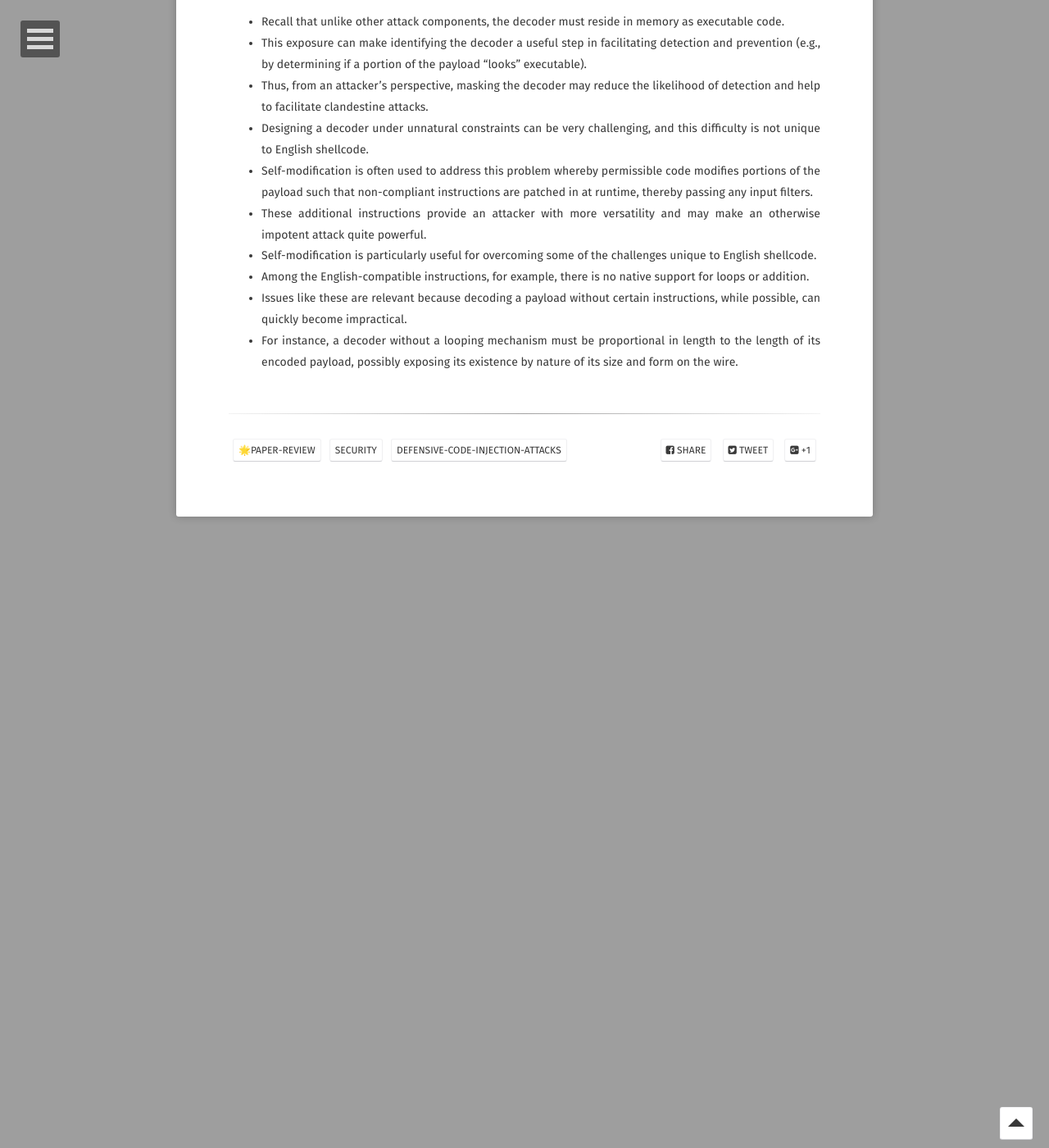
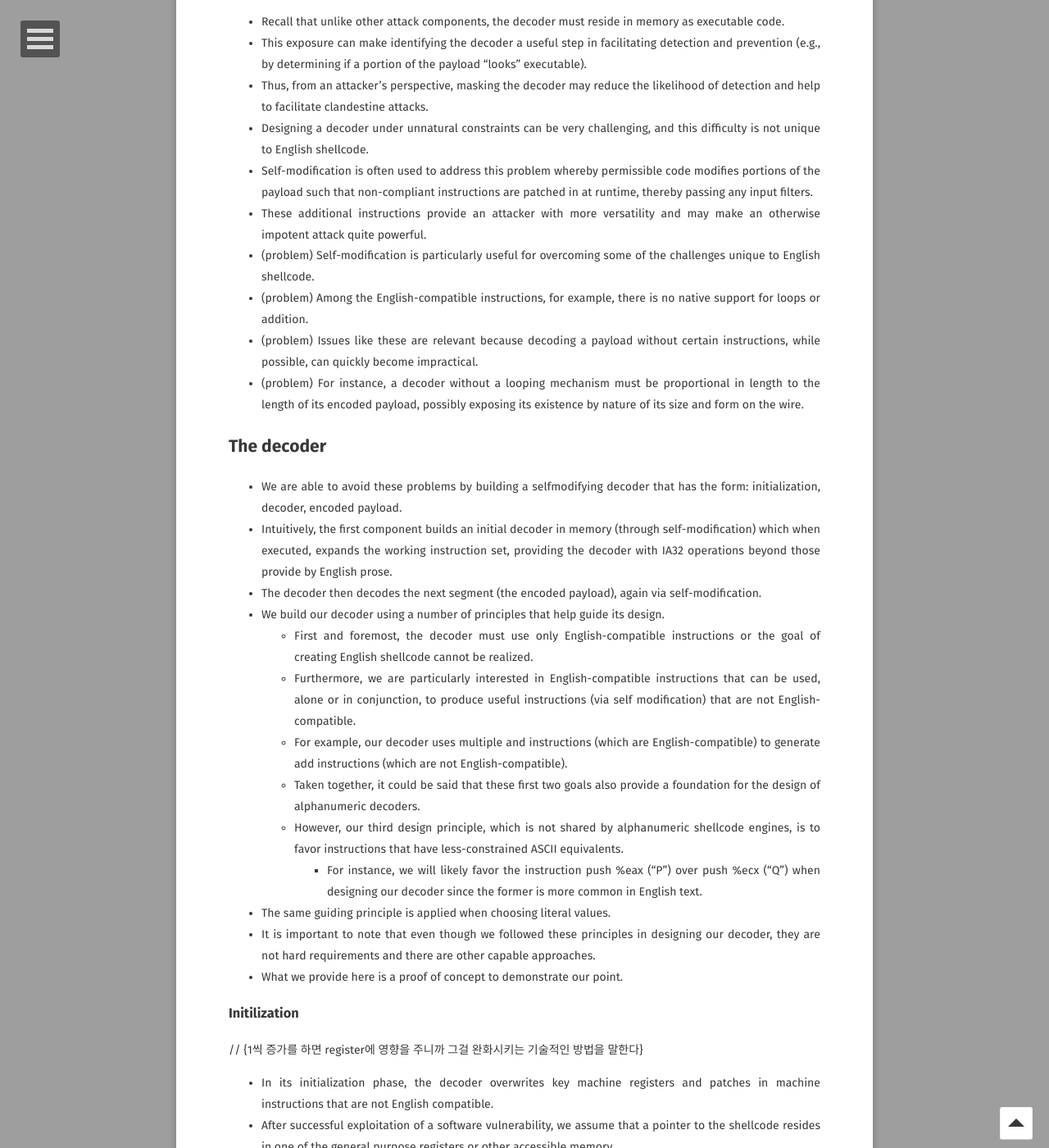
Before and after one commit to leesk212/leesk212.github.io, a Jekyll site: the page built from _posts/2022-11-11-[paper] English Shellcode.md, in a window 1280 px wide and 1400 px high, scrolled down 10311 px. Shown: the whole window at 82% size. Built offline with Jekyll 4.4.1, drawn with Linux system fonts in a browser that asks for light colours; some web fonts are replaced; our own code applies the rules of GitHub Pages for plain Markdown files; comment, search, counter and statistics services are not loaded; before the commit the page ends 10941 px from its top, so only the background shows below that; some of the changed text lies outside the part shown.

Commit message:
Update 2022-11-11-[paper] English Shellcode.md

```diff
--- a/_posts/2022-11-11-[paper] English Shellcode.md
+++ b/_posts/2022-11-11-[paper] English Shellcode.md
@@ -172,14 +172,65 @@
 * Ultimately, we traverse the language model using a beam search to find strings of words that score the highest possible value and operate in an identical manner as the decoder developed by hand.
 * **Finally, to encode the original payload, we continue to sample strings from our language model all the while generating prose that is functionally equivalent to the target shellcode when executed.**
 
-### Our Approach
+### Our Approach (문제점 다수 도출)
 * Recall that unlike other attack components, the decoder must reside in memory as executable code.
 * This exposure can make identifying the decoder a useful step in facilitating detection and prevention (e.g., by determining if a portion of the payload “looks” executable).
 * Thus, from an attacker’s perspective, masking the decoder may reduce the likelihood of detection and help to facilitate clandestine attacks.
 * Designing a decoder under unnatural constraints can be very challenging, and this difficulty is not unique to English shellcode.
 * Self-modification is often used to address this problem whereby permissible code modifies portions of the payload such that non-compliant instructions are patched in at runtime, thereby passing any input filters.
 * These additional instructions provide an attacker with more versatility and may make an otherwise impotent attack quite powerful.
-* Self-modification is particularly useful for overcoming some of the challenges unique to English shellcode.
-* Among the English-compatible instructions, for example, there is no native support for loops or addition.
-* Issues like these are relevant because decoding a payload without certain instructions, while possible, can quickly become impractical.
-* For instance, a decoder without a looping mechanism must be proportional in length to the length of its encoded payload, possibly exposing its existence by nature of its size and form on the wire.
+* (problem) Self-modification is particularly useful for overcoming some of the challenges unique to English shellcode.
+* (problem) Among the English-compatible instructions, for example, there is no native support for loops or addition.
+* (problem) Issues like these are relevant because decoding a payload without certain instructions, while possible, can quickly become impractical.
+* (problem) For instance, a decoder without a looping mechanism must be proportional in length to the length of its encoded payload, possibly exposing its existence by nature of its size and form on the wire.
+
+
+## The decoder
+* We are able to avoid these problems by building a selfmodifying decoder that has the form: initialization, decoder, encoded payload.
+* Intuitively, the first component builds an initial decoder in memory (through self-modification) which when executed, expands the working instruction set, providing the decoder with IA32 operations beyond those provide by English prose.
+* The decoder then decodes the next segment (the encoded payload), again via self-modification.
+* We build our decoder using a number of principles that help guide its design.
+   * First and foremost, the decoder must use only English-compatible instructions or the goal of creating English shellcode cannot be realized.
+   * Furthermore, we are particularly interested in English-compatible instructions that can be used, alone or in conjunction, to produce useful instructions (via self modification) that are not English-compatible.
+   * For example, our decoder uses multiple and instructions (which are English-compatible) to generate add instructions (which are not English-compatible).
+   * Taken together, it could be said that these first two goals also provide a foundation for the design of alphanumeric decoders.
+   * However, our third design principle, which is not shared by alphanumeric shellcode engines, is to favor instructions that have less-constrained ASCII equivalents.
+     * For instance, we will likely favor the instruction push %eax (“P”) over push %ecx (“Q”) when designing our decoder since the former is more common in English text.
+* The same guiding principle is applied when choosing literal values.
+* It is important to note that even though we followed these principles in designing our decoder, they are not hard requirements and there are other capable approaches.
+* What we provide here is a proof of concept to demonstrate our point.
+
+### Initilization
+// {1씩 증가를 하면 register에 영향을 주니까 그걸 완화시키는 기술적인 방법을 말한다}
+* In its initialization phase, the decoder overwrites key machine registers and patches in machine instructions that are not English compatible.
+* After successful exploitation of a software vulnerability, we assume that a pointer to the shellcode resides in one of the general purpose registers or other accessible memory.
+* As pointed out by Polychronakis et al., this is common in non-self-contained shellcode [16].
+* In order to execute the target shellcode, a pointer to the encoded shellcode is needed.
+* This pointer must address memory far beyond the first byte of the shellcode since one must first reserve space for the decoder.
+* Since the register containing the address of the shellcode is known, we can copy its pointer and add an offset to reach the encoded payload.
+* Using only English-compatible ASCII characters, the increment instruction inc is the most obvious candidate for increasing a register’s value.
+* However, this one-byte instruction will only increase the value of a register in increments of one, yielding no space for the decoder. Used this way, the inc instruction is insufficient.
+* Since the register containing the address of the shellcode is known, we can copy its pointer and add an offset to reach the encoded payload.
+* Using only English-compatible ASCII characters, the increment instruction inc is the most obvious candidate for increasing a register’s value.
+* However, this one-byte instruction will only increase the value of a register in increments of one, yielding no space for the decoder.
+* Used this way, the inc instruction is insufficient.
+* **However, a single inc instruction can be used to increase a register value in increments of 256 after manipulating the alignment of the stack.**
+
+![image](https://user-images.githubusercontent.com/67637935/201290978-531cdd43-ee5b-4f8d-8153-a4b909422d6d.png)
+
+* This process is depicted in Figure 5.
+* For instance, we can first push the shellcode pointer onto the stack and shift the stack pointer %esp by one byte.
+* Once shifted, the pop instruction places the three least-significant bytes of the shellcode pointer into a register where its value is increased using inc multiple times.
+* Afterwards, the value of this register is pushed back onto the stack and the stack is realigned.
+* The top of the stack, which at first contained the shellcode pointer, now contains the same value increased by increments of 256.
+* By popping this value into a register, we can use it to address the encoded payload.
+
+### Unpacking the decoder
+* To facilitate looping, instructions that are not English compatible (e.g., the lods and add instructions) are needed.
+* However, to generate these, the shellcode can manipulate its contents to patch in the required instructions.
+  * For example, an and instruction can be used to create an add instruction.
+  * The opcode for and is equivalent to the ASCII space character (0x20), which is convenient because the space character is the most common character in English.
+  * The variant used in our proof of concept is three bytes in length and takes the form “AND r/m8, r8”.
+  * Its first parameter, r/m8, addresses the bytes to be modified, while the second specifies one of the partial registers.
+  * The opcode for the add operations we create is 0x00. This means that the partial register and the byte addressed by the r/m8 operand must yield a value of zero when the and operation is executed.
+  * Thus, the partial registers used are chosen such that a zero byte is created at r/m8.
```
Also changed, not shown: other parts of _posts/2022-11-11-[paper] English Shellcode.md (+1 -1 lines).
